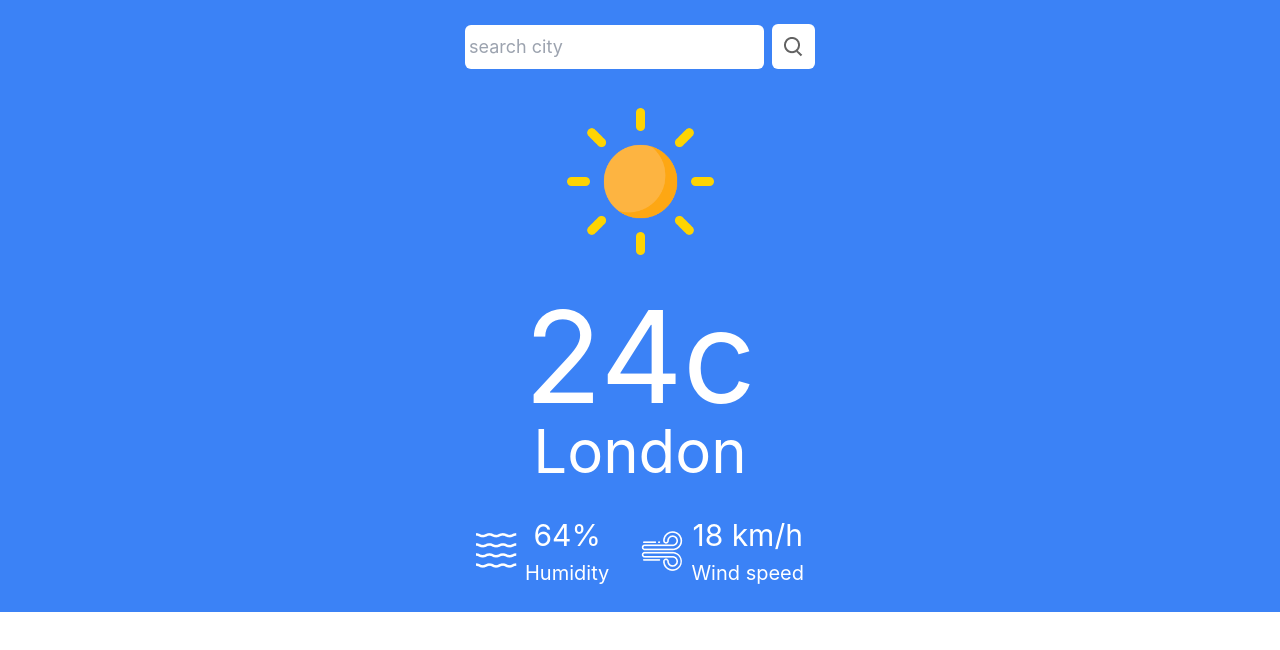
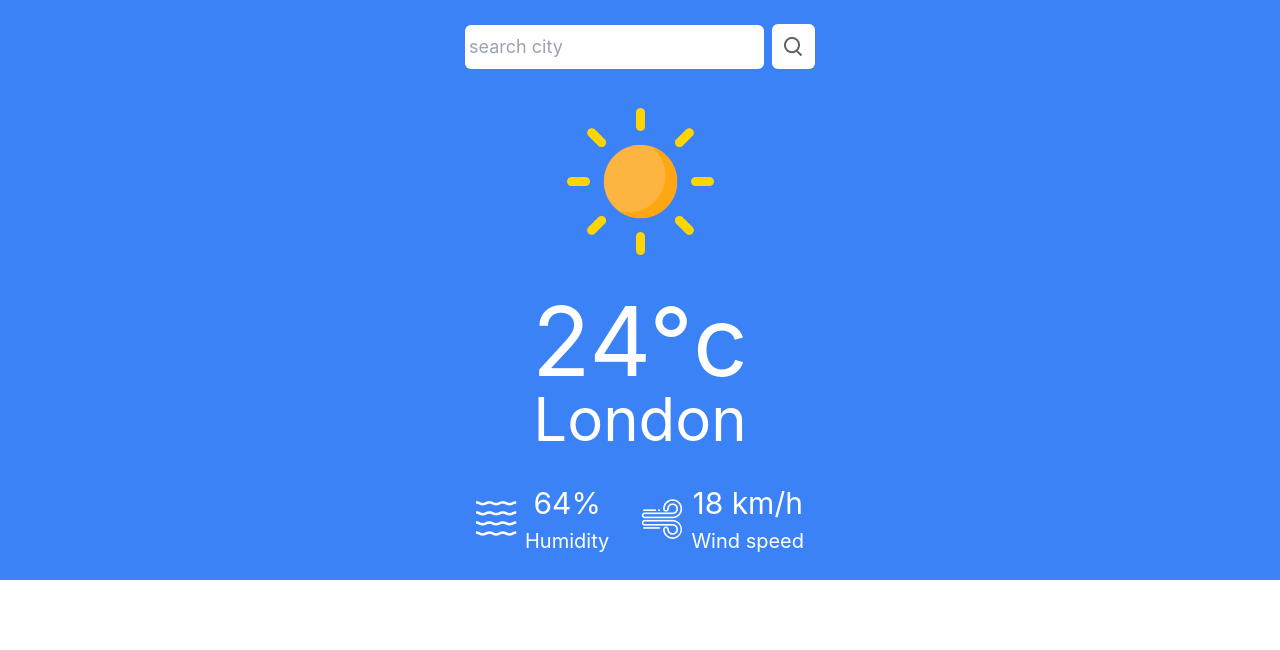
Before and after one commit to iamaliataie/react-weather-app, a React (Create React App) app: page / in a window 1280 px wide. Shown: the top 650 px of the page. Built offline with nearby package versions, Linux system fonts and the light colour scheme.

Commit message:
styling using tailwindcss

```diff
--- a/src/Components/WeatherApp/WeatherApp.jsx
+++ b/src/Components/WeatherApp/WeatherApp.jsx
@@ -31,7 +31,7 @@ const WeatherApp = () => {
         const humidity = document.getElementById('humidity')
         const wind = document.getElementById('wind')
 
-        temp.innerHTML = data.main.temp
+        temp.innerHTML = data.main.temp + '&deg;c'
         city.innerHTML = data.name
         humidity.innerHTML = data.main.humidity + '%'
         wind.innerHTML = data.wind.speed + ' ' + 'km/h'
@@ -59,7 +59,7 @@ const WeatherApp = () => {
         <div className="flex justify-center">
             <img src={wIcon} alt="" />
         </div>
-        <div className="text-9xl text-white" id='temp'>24c</div>
+        <div className="text-8xl text-white" id='temp'>24&deg;c</div>
         <div className="text-6xl text-white" id='city'>London</div>
         <div className="flex items-center justify-between text-white w-[360px] mx-auto px-4 mt-8">
             <div className="flex items-center justify-start space-x-2">
```
